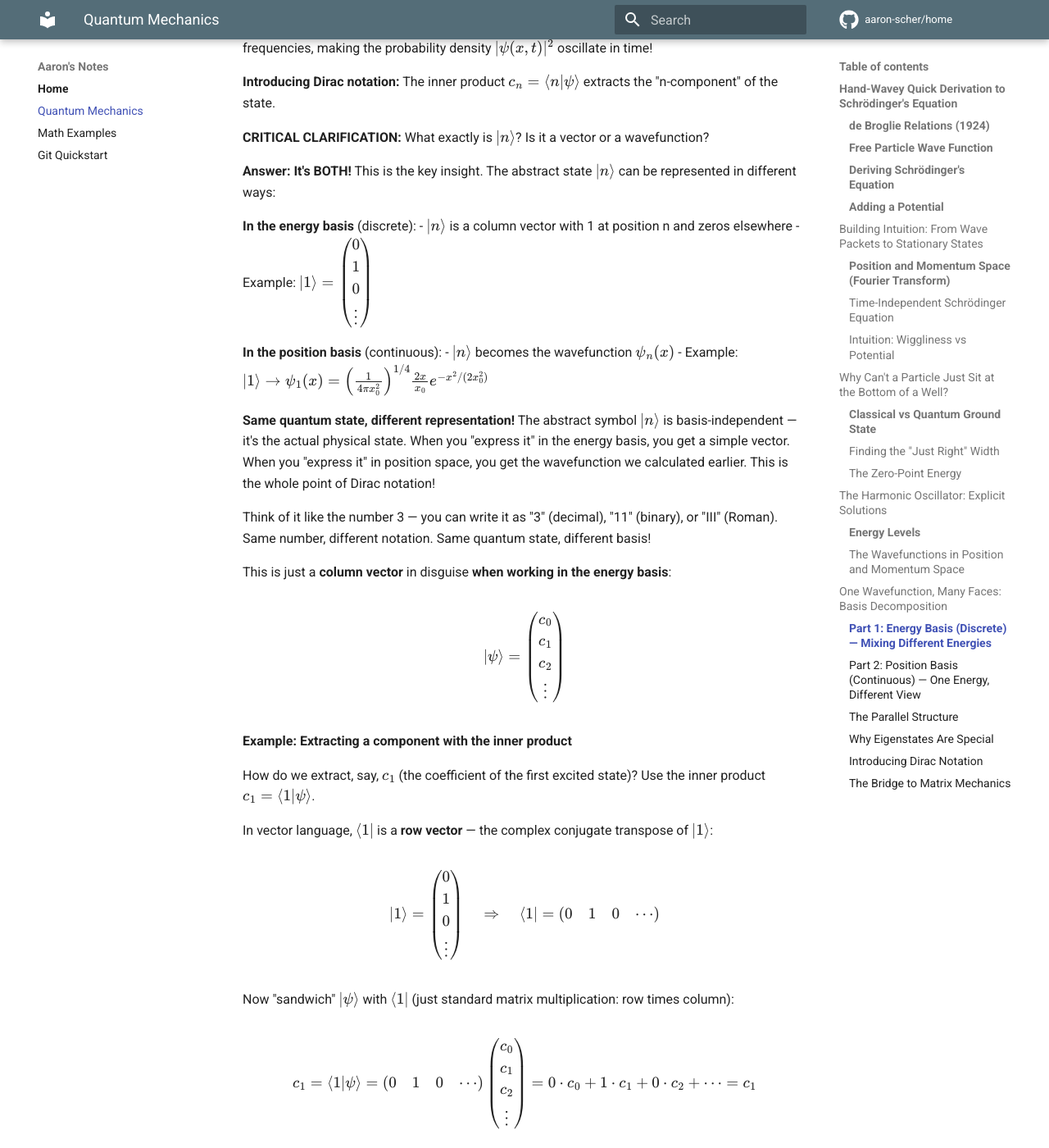
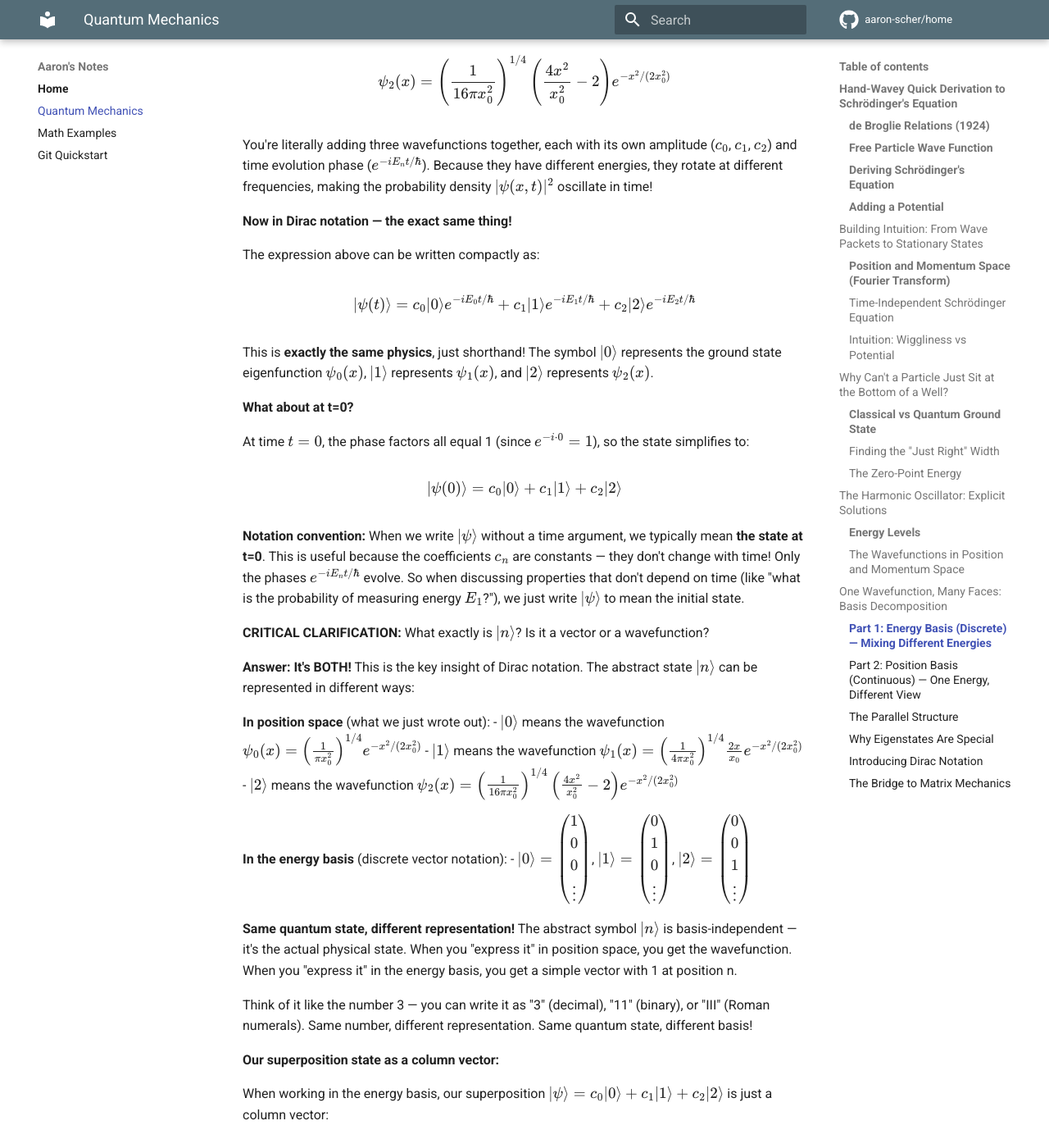
Before and after one commit to aaron-scher/home, an MkDocs documentation site: the page built from docs/quantum-mechanics.md, in a window 1280 px wide and 1400 px high, scrolled down 10625 px. Shown: the whole window at 82% size. Built offline with MkDocs 1.6.1 and Material for MkDocs 9.7.7, drawn with Linux system fonts in a browser that asks for light colours; comment, search, counter and statistics services are not loaded; some of the changed text lies outside the part shown.

Commit message:
Improve energy basis section: start with concrete example
- Start with concrete position space superposition of 3 states
- Show actual wavefunctions ψ₀(x), ψ₁(x), ψ₂(x) with time evolution
- Then introduce Dirac notation as shorthand for same thing
- Clarify |n⟩ represents wavefunctions in position space
- Clarify |ψ⟩ without time means state at t=0
- Add explicit phase rotation rates for each energy
- Makes abstract notation feel less mysterious

🤖 Generated with [Claude Code](https://claude.com/claude-code)

Co-Authored-By: Claude <noreply@anthropic.com>

```diff
--- a/docs/quantum-mechanics.md
+++ b/docs/quantum-mechanics.md
@@ -350,51 +350,82 @@ Let's see how the same math structure appears in both cases.
 
 ### Part 1: Energy Basis (Discrete) — Mixing Different Energies
 
-Consider a **superposition** of different energy states at time t=0:
+Let's start with a concrete example and then show how Dirac notation is just compact shorthand for the same thing.
+
+**Concrete example: superposition of three energy states**
+
+Suppose we have a particle in a superposition of the first three energy eigenstates of the harmonic oscillator. In position space, the full time-dependent wavefunction is:
 
 $$
-|\psi(0)\rangle = |\psi\rangle = c_0|0\rangle + c_1|1\rangle + c_2|2\rangle + \cdots
+\psi(x,t) = c_0 \psi_0(x) e^{-iE_0 t/\hbar} + c_1 \psi_1(x) e^{-iE_1 t/\hbar} + c_2 \psi_2(x) e^{-iE_2 t/\hbar}
 $$
 
-This is a sum of the ground state $|0\rangle$ with energy $E_0 = \frac{1}{2}\hbar\omega$, first excited $|1\rangle$ with $E_1 = \frac{3}{2}\hbar\omega$, etc. The coefficients $c_n$ tell you "how much" of each energy is present. For simplicity, we often write $|\psi\rangle$ to mean the state at t=0.
+where the energies are:
+- Ground state: $E_0 = \frac{1}{2}\hbar\omega$
+- First excited: $E_1 = \frac{3}{2}\hbar\omega$
+- Second excited: $E_2 = \frac{5}{2}\hbar\omega$
 
-**Concrete example in position space:** Let's take just the first two states for simplicity. In position space, this superposition looks like:
+and the actual spatial wavefunctions are:
 
 $$
-\psi(x,t) = c_0 \psi_0(x) e^{-iE_0 t/\hbar} + c_1 \psi_1(x) e^{-iE_1 t/\hbar}
+\psi_0(x) = \left(\frac{1}{\pi x_0^2}\right)^{1/4} e^{-x^2/(2x_0^2)}
 $$
 
-where $\psi_0(x)$ and $\psi_1(x)$ are the actual wavefunctions we saw earlier:
+$$
+\psi_1(x) = \left(\frac{1}{4\pi x_0^2}\right)^{1/4} \frac{2x}{x_0} e^{-x^2/(2x_0^2)}
+$$
 
 $$
-\psi_0(x) = \left(\frac{1}{\pi x_0^2}\right)^{1/4} e^{-x^2/(2x_0^2)}, \quad \psi_1(x) = \left(\frac{1}{4\pi x_0^2}\right)^{1/4} \frac{2x}{x_0} e^{-x^2/(2x_0^2)}
+\psi_2(x) = \left(\frac{1}{16\pi x_0^2}\right)^{1/4} \left(\frac{4x^2}{x_0^2} - 2\right) e^{-x^2/(2x_0^2)}
 $$
 
-You're literally adding two wavefunctions together, each with its own amplitude ($c_0$ and $c_1$) and time evolution phase ($e^{-iE_n t/\hbar}$). Because they have different energies, they rotate at different frequencies, making the probability density $|\psi(x,t)|^2$ oscillate in time!
+You're literally adding three wavefunctions together, each with its own amplitude ($c_0$, $c_1$, $c_2$) and time evolution phase ($e^{-iE_n t/\hbar}$). Because they have different energies, they rotate at different frequencies, making the probability density $|\psi(x,t)|^2$ oscillate in time!
 
-**Introducing Dirac notation:** The inner product $c_n = \langle n|\psi\rangle$ extracts the "n-component" of the state.
+**Now in Dirac notation — the exact same thing!**
+
+The expression above can be written compactly as:
+
+$$
+|\psi(t)\rangle = c_0 |0\rangle e^{-iE_0 t/\hbar} + c_1 |1\rangle e^{-iE_1 t/\hbar} + c_2 |2\rangle e^{-iE_2 t/\hbar}
+$$
+
+This is **exactly the same physics**, just shorthand! The symbol $|0\rangle$ represents the ground state eigenfunction $\psi_0(x)$, $|1\rangle$ represents $\psi_1(x)$, and $|2\rangle$ represents $\psi_2(x)$.
+
+**What about at t=0?**
+
+At time $t=0$, the phase factors all equal 1 (since $e^{-i \cdot 0} = 1$), so the state simplifies to:
+
+$$
+|\psi(0)\rangle = c_0|0\rangle + c_1|1\rangle + c_2|2\rangle
+$$
+
+**Notation convention:** When we write $|\psi\rangle$ without a time argument, we typically mean **the state at t=0**. This is useful because the coefficients $c_n$ are constants — they don't change with time! Only the phases $e^{-iE_n t/\hbar}$ evolve. So when discussing properties that don't depend on time (like "what is the probability of measuring energy $E_1$?"), we just write $|\psi\rangle$ to mean the initial state.
 
 **CRITICAL CLARIFICATION:** What exactly is $|n\rangle$? Is it a vector or a wavefunction?
 
-**Answer: It's BOTH!** This is the key insight. The abstract state $|n\rangle$ can be represented in different ways:
+**Answer: It's BOTH!** This is the key insight of Dirac notation. The abstract state $|n\rangle$ can be represented in different ways:
 
-**In the energy basis** (discrete):
-- $|n\rangle$ is a column vector with 1 at position n and zeros elsewhere
-- Example: $|1\rangle = \begin{pmatrix} 0 \\ 1 \\ 0 \\ \vdots \end{pmatrix}$
+**In position space** (what we just wrote out):
+- $|0\rangle$ means the wavefunction $\psi_0(x) = \left(\frac{1}{\pi x_0^2}\right)^{1/4} e^{-x^2/(2x_0^2)}$
+- $|1\rangle$ means the wavefunction $\psi_1(x) = \left(\frac{1}{4\pi x_0^2}\right)^{1/4} \frac{2x}{x_0} e^{-x^2/(2x_0^2)}$
+- $|2\rangle$ means the wavefunction $\psi_2(x) = \left(\frac{1}{16\pi x_0^2}\right)^{1/4} \left(\frac{4x^2}{x_0^2} - 2\right) e^{-x^2/(2x_0^2)}$
 
-**In the position basis** (continuous):
-- $|n\rangle$ becomes the wavefunction $\psi_n(x)$
-- Example: $|1\rangle \rightarrow \psi_1(x) = \left(\frac{1}{4\pi x_0^2}\right)^{1/4} \frac{2x}{x_0} e^{-x^2/(2x_0^2)}$
+**In the energy basis** (discrete vector notation):
+- $|0\rangle = \begin{pmatrix} 1 \\ 0 \\ 0 \\ \vdots \end{pmatrix}$, $|1\rangle = \begin{pmatrix} 0 \\ 1 \\ 0 \\ \vdots \end{pmatrix}$, $|2\rangle = \begin{pmatrix} 0 \\ 0 \\ 1 \\ \vdots \end{pmatrix}$
 
-**Same quantum state, different representation!** The abstract symbol $|n\rangle$ is basis-independent — it's the actual physical state. When you "express it" in the energy basis, you get a simple vector. When you "express it" in position space, you get the wavefunction we calculated earlier. This is the whole point of Dirac notation!
+**Same quantum state, different representation!** The abstract symbol $|n\rangle$ is basis-independent — it's the actual physical state. When you "express it" in position space, you get the wavefunction. When you "express it" in the energy basis, you get a simple vector with 1 at position n.
 
-Think of it like the number 3 — you can write it as "3" (decimal), "11" (binary), or "III" (Roman). Same number, different notation. Same quantum state, different basis!
+Think of it like the number 3 — you can write it as "3" (decimal), "11" (binary), or "III" (Roman numerals). Same number, different representation. Same quantum state, different basis!
 
-This is just a **column vector** in disguise **when working in the energy basis**:
+**Our superposition state as a column vector:**
+
+When working in the energy basis, our superposition $|\psi\rangle = c_0|0\rangle + c_1|1\rangle + c_2|2\rangle$ is just a column vector:
 
 $$
 |\psi\rangle = \begin{pmatrix} c_0 \\ c_1 \\ c_2 \\ \vdots \end{pmatrix}
 $$
+
+The first entry is the amplitude of being in the ground state, the second entry is the amplitude of the first excited state, etc.
 
 **Example: Extracting a component with the inner product**
 
@@ -416,7 +447,12 @@ It picks out the second entry! This works because the eigenstates are **orthonor
 
 **Calculating probabilities (discrete sums):**
 
-The probability of measuring energy $E_n$ is $|c_n|^2$. Want the probability of finding the particle in one of the lowest two energy states?
+The probability of measuring energy $E_n$ is $|c_n|^2$. For our three-state example:
+- Probability of measuring $E_0$: $|c_0|^2$
+- Probability of measuring $E_1$: $|c_1|^2$
+- Probability of measuring $E_2$: $|c_2|^2$
+
+Want the probability of finding the particle in one of the lowest two energy states?
 
 $$
 P(E_0 \text{ or } E_1) = |c_0|^2 + |c_1|^2
@@ -530,13 +566,20 @@ The position operator is **non-diagonal** in the energy basis — it mixes diffe
 
 **Time evolution:**
 
-**Important clarification:** The coefficients $c_0, c_1, c_2, ...$ themselves are **constants** — they don't change with time! What changes is the **phase** of each energy component. The full time-dependent state is:
+Remember we started with the full time-dependent state:
 
 $$
-|\psi(t)\rangle = c_0 |0\rangle e^{-iE_0 t/\hbar} + c_1 |1\rangle e^{-iE_1 t/\hbar} + c_2 |2\rangle e^{-iE_2 t/\hbar} + \cdots
+|\psi(t)\rangle = c_0 |0\rangle e^{-iE_0 t/\hbar} + c_1 |1\rangle e^{-iE_1 t/\hbar} + c_2 |2\rangle e^{-iE_2 t/\hbar}
 $$
 
-Each energy eigenstate $|n\rangle$ picks up a rotating phase factor $e^{-iE_n t/\hbar}$. Since different energies rotate at different frequencies, the phases evolve at different rates. This causes the probability density $|\psi(x,t)|^2$ to **oscillate in time** — the wavefunction sloshes back and forth because different energies beat against each other.
+**Important clarification:** The coefficients $c_0, c_1, c_2$ themselves are **constants** — they don't change with time! What changes is the **phase** of each energy component.
+
+Each energy eigenstate $|n\rangle$ picks up a rotating phase factor $e^{-iE_n t/\hbar}$. Since different energies rotate at different frequencies, the phases evolve at different rates:
+- Ground state phase: $e^{-iE_0 t/\hbar} = e^{-i\omega t/2}$ (slowest)
+- First excited phase: $e^{-iE_1 t/\hbar} = e^{-i3\omega t/2}$ (faster)
+- Second excited phase: $e^{-iE_2 t/\hbar} = e^{-i5\omega t/2}$ (fastest)
+
+This causes the probability density $|\psi(x,t)|^2$ to **oscillate in time** — the wavefunction sloshes back and forth because different energies beat against each other.
 
 **Key point:** The "amount" of each energy (the $|c_n|^2$ probabilities) never changes — energy is conserved! Only the relative phases between the different energy components change.
 
```
